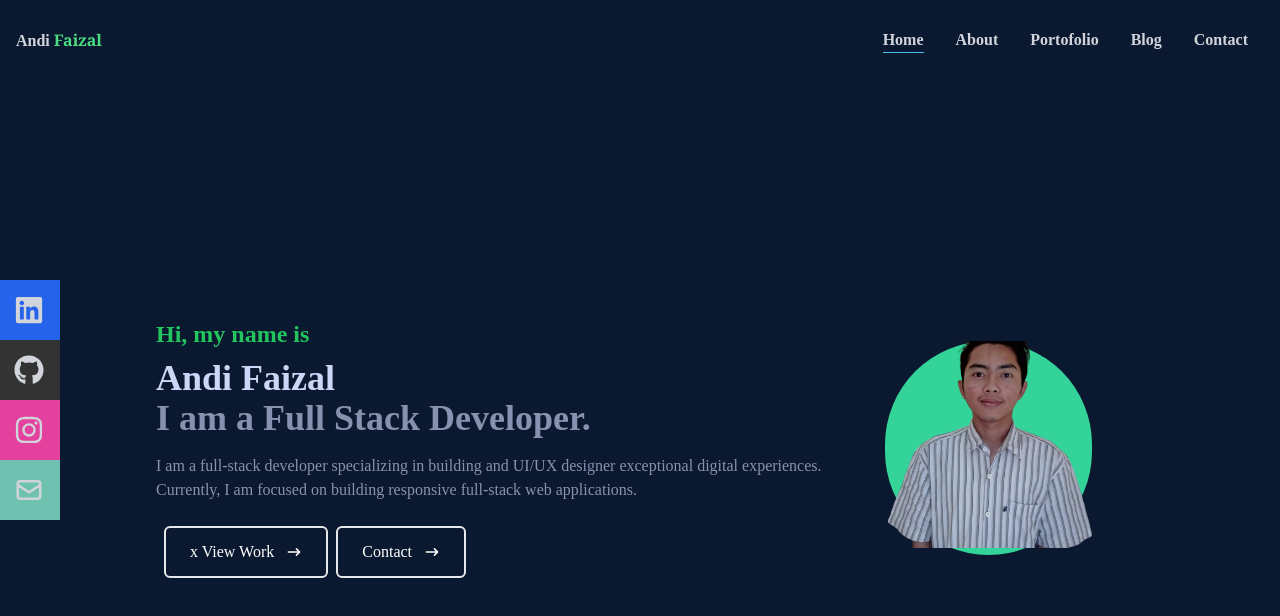
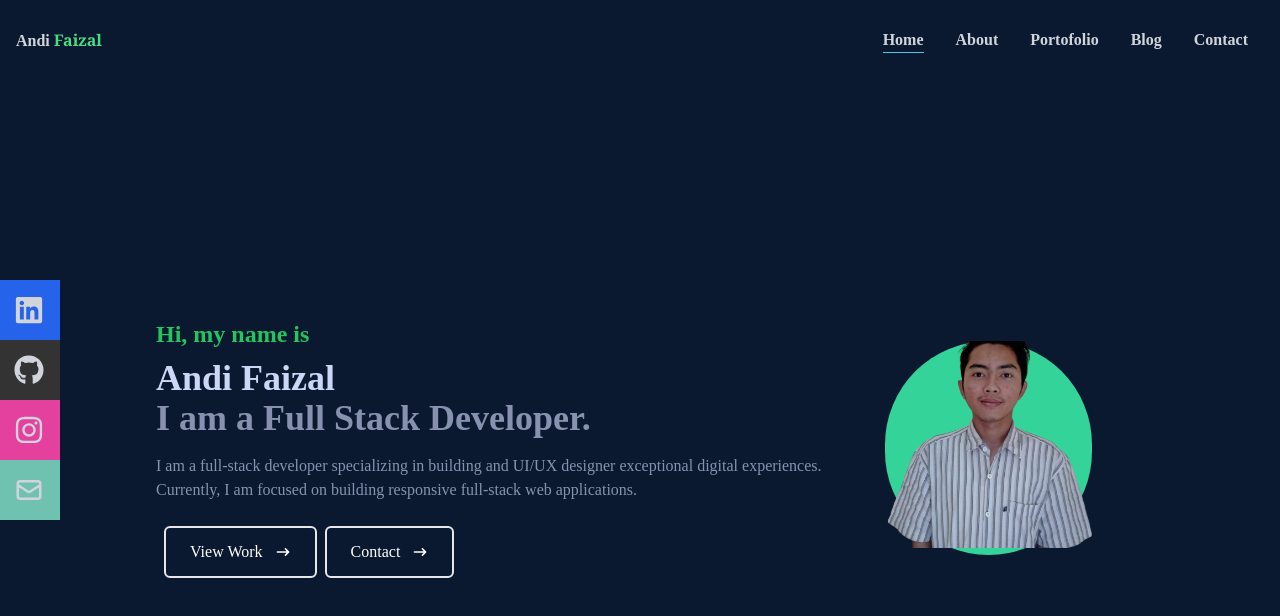
Before and after one commit to andi-faizal94/Andi-Portofolio-and-Blog, a Next.js app: page / in a window 1280 px wide. Shown: the top 616 px of the page. Built offline with nearby package versions, Linux system fonts and the light colour scheme.

Commit message:
adjust cta

```diff
--- a/pages/index.js
+++ b/pages/index.js
@@ -31,7 +31,7 @@ export default function Home() {
             <div className="flex">
               <Link href="/portofolio">
                 <a className="text-white group border-2 px-6 py-3 mx-2 my-2 flex items-center hover:bg-emerald-400 rounded-md">
-                  x View Work
+                  View Work
                   <span className="group-hover:rotate-90 duration-300">
                     <HiArrowNarrowRight className="ml-3 " />
                   </span>
```
